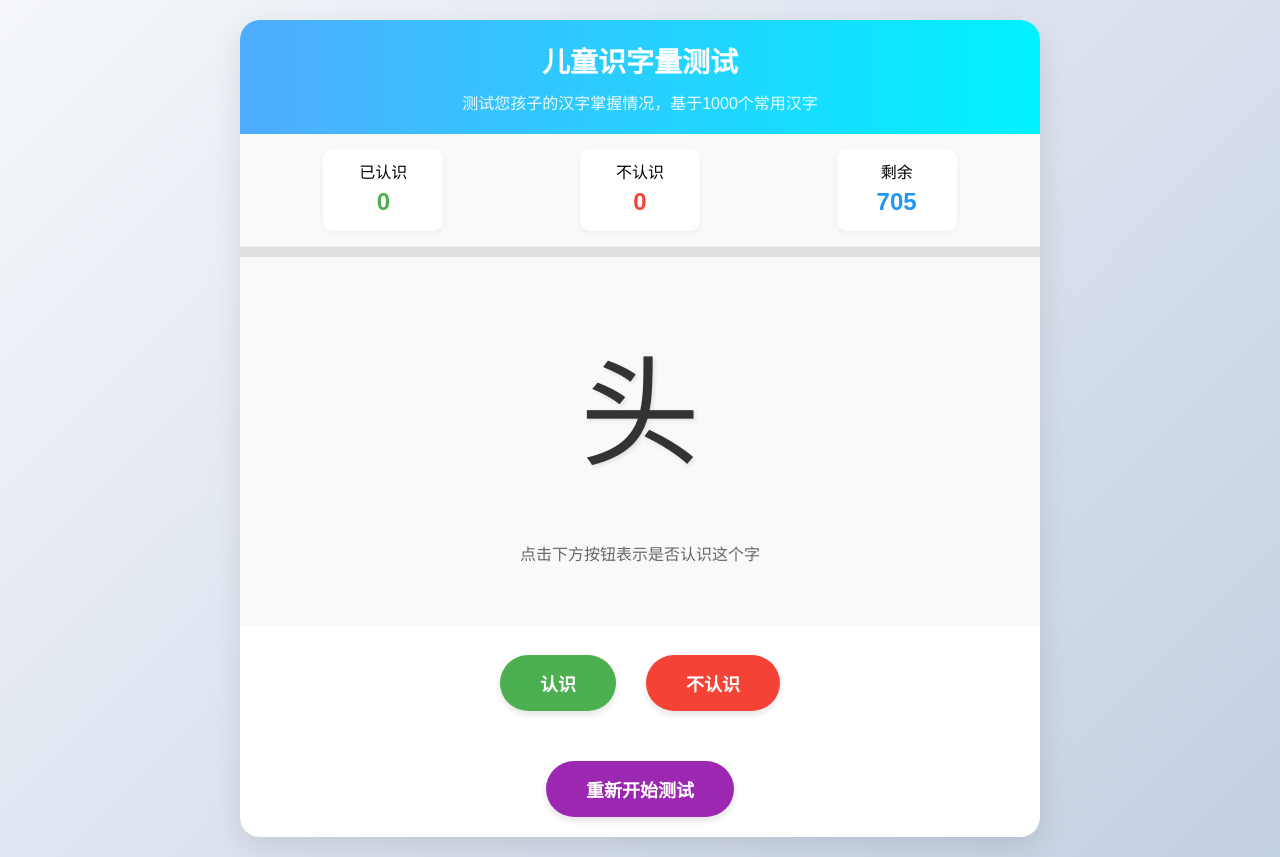
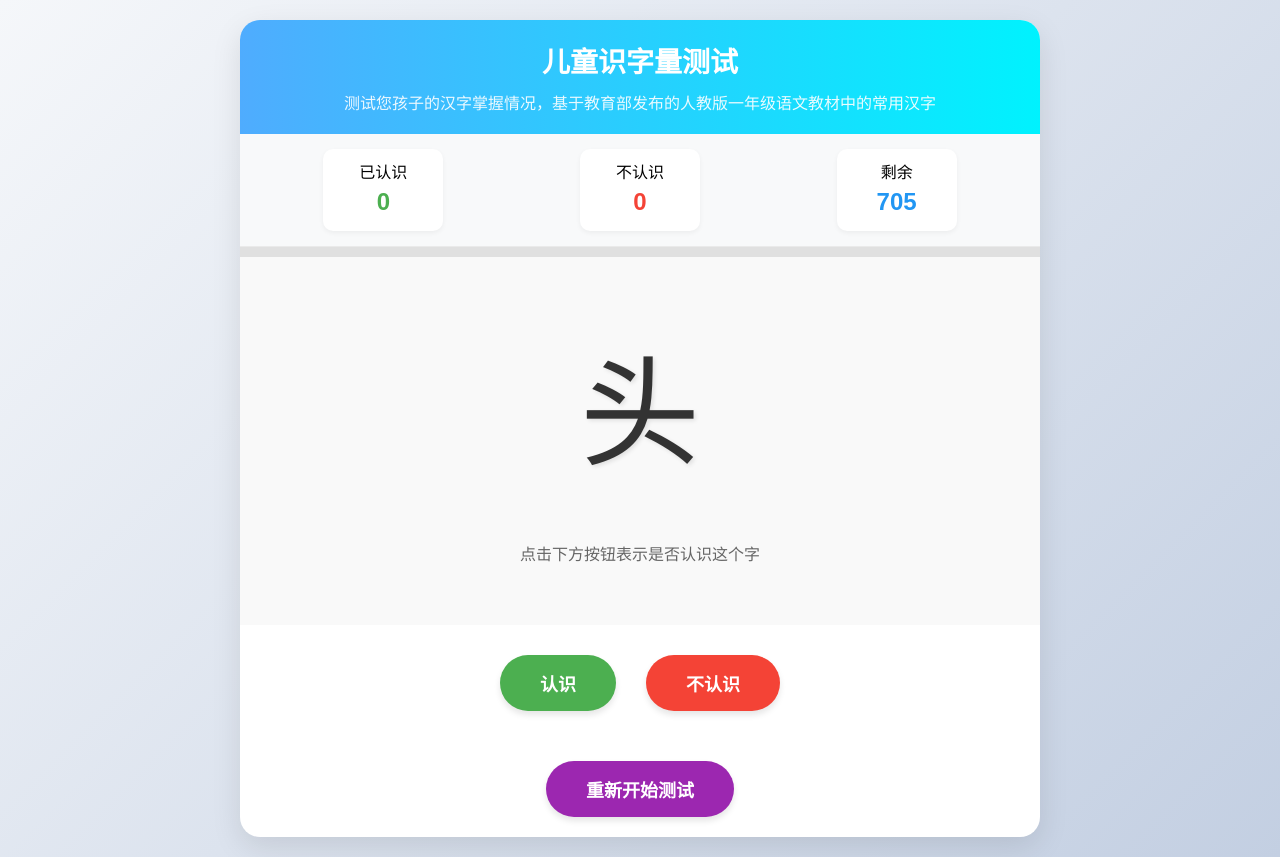
Before and after one commit to marsyang14/marsyang.github.io, a plain HTML site: page index.html in a window 1280 px wide. Drawn offline with Linux system fonts and the light colour scheme.

Commit message:
Update index.html

```diff
--- a/index.html
+++ b/index.html
@@ -207,7 +207,7 @@
     <div class="container">
         <header>
             <h1>儿童识字量测试</h1>
-            <div class="subtitle">测试您孩子的汉字掌握情况，基于1000个常用汉字</div>
+            <div class="subtitle">测试您孩子的汉字掌握情况，基于教育部发布的人教版一年级语文教材中的常用汉字</div>
         </header>
 
         <div class="stats-container">
```
